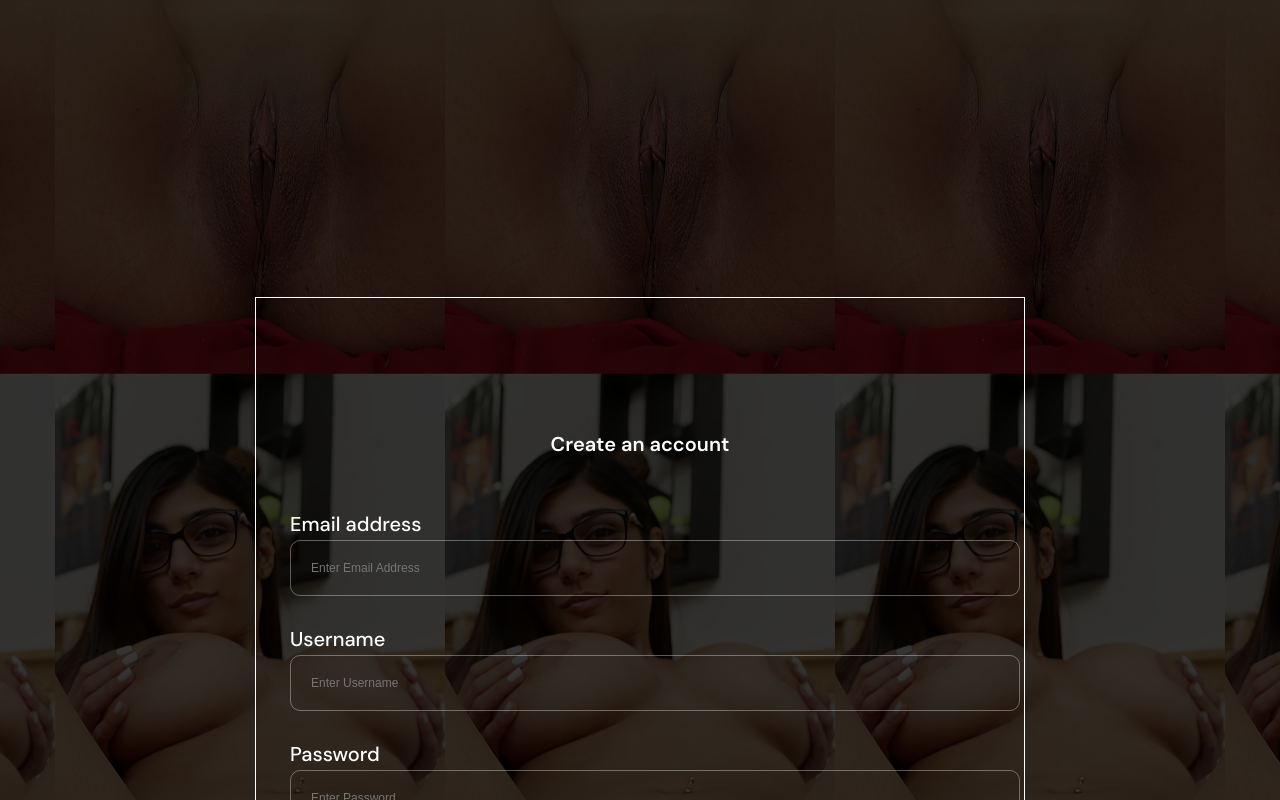
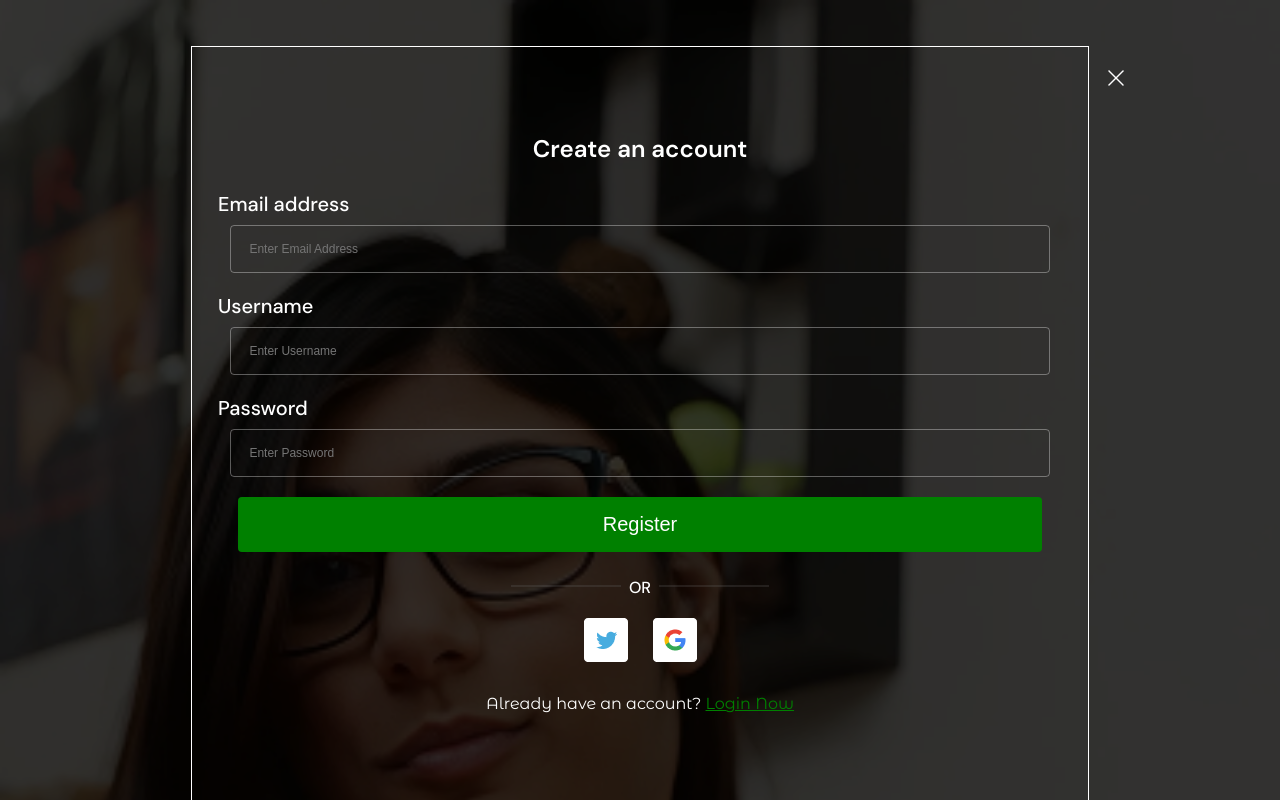
Before and after one commit to Tabstarlord/african-diaries, a React (Create React App) app: page /Register in a window 1280 px wide. Shown: the top 800 px of the page. Built offline with nearby package versions, Linux system fonts and the light colour scheme.

Commit message:
initial commit

```diff
--- a/src/Styles/Login.css
+++ b/src/Styles/Login.css
@@ -80,7 +80,6 @@ body {
   position: relative;
   bottom: 15px;
   padding-bottom: 50%;
-
 }
 .login-2 .btn-2 a{
   text-decoration: underline 1px #008000;
@@ -143,62 +142,82 @@ body {
     left: 100px;
     margin-top: 2px;
     color: #FEFEFE;
-
 }
 
 
-@media only screen and (min-width: 992px) {
-  .login {
-    background: url('../Assets/Frame16.png');
-    background-attachment: fixed;
-    height: 100vh;
-    background-repeat: no-repeat;
-    background-size: cover;
-    width: 100%;
-    margin: auto;
-    font-family: 'DM sans', sans-serif;
-    color: #FEFEFE;
-    overflow: hidden;
-  }
+@media only screen and (min-width: 768px) {
+
   .back-3 {
-    margin-top: -2%;
-    margin-right: -10%;
+    position: relative;
+    top: 50px;
+    right: 100px;
   }
   .login-3 {
-    padding-top: 20%;
-    padding-bottom: 30%;
+  margin-top: 5px;
   }
   .login-4 {
     margin-left: auto;
     margin-right: auto;
-    width: 60%;
+    width: 70%;
     border: 1px solid #fff;
+    margin-bottom: 100px;
   }
   .login-4 .log-1 {
-    padding: 15px;
     width: 90%;
-    margin-left: 35px;
-    position: relative;
-    bottom: 20px;
+  padding: 16px 18px 16px;
+  margin-bottom: 15px;
+  border: 1px solid #fefefe56;
+  border-radius: 4px;
+  background: none;
+  font-size: 12px;
   }
   .login-4 label {
-    margin-left: 30px;
-    position: relative;
-    bottom: 25px;
+    font-size: 20px;
+  display: block;
+  margin-top: 5px;
+  margin-bottom: 8px;
+  text-align: left;
+  font-weight: 500;
+  position: relative;
+  left: 12px;
   }
   .login-4 .btn-3 {
-    padding: 15px 15vw;
+    padding: 16px 44%;
+    border-radius: 4px;
+    background-color: #008000;
+    color: #FEFEFE;
+    border: none;
+    cursor: pointer;
+    font-size: 20px;
     position: relative;
-    top: 10px;
+    bottom: 10px;
   }
   .remfor {
-    gap: 23%;
-    margin-left: -13%;
+    font-size: 14px;
+    width: 100%;
   }
   .remember {
     position: relative;
-    left: 22%;
+    left: 3%;
+    top: 3px;
   }
+  .remember1 {
+    width: 30%;
+    position: relative;
+    bottom: 10px;
+    left: -3px;
+  }
+  .forget {
+    width: 100%;
+    position: relative;
+    left: 200px;
+    margin-top: 2px;
+    color: #FEFEFE;
+}
+.login-2 .btn-2 {
+  font-size: 16px;
+  margin-bottom: -270px;
+}
 }
 
 @media only screen and (min-width: 1200px) {
--- a/src/Styles/Register.css
+++ b/src/Styles/Register.css
@@ -2,6 +2,8 @@
 .register {
   background: url('../Assets/Frame16.png');
   background-attachment: fixed;
+  background-repeat: no-repeat;
+  background-size: cover;
   color: #fff;
   height: fit-content;
   width: 100vw;
@@ -10,9 +12,11 @@
   background-color: rgba(0, 0, 0, 0.788);
   background-attachment: fixed;
   height: fit-content;
+  width: 100vw;
 }
 .reg-1 {
-  margin-top: -75px;
+  margin-top: -95px;
+  align-items: center;
  overflow: hidden;
 }
 .reg .back-4 {
@@ -41,32 +45,27 @@
   text-align: left;
   font-weight: 500;
   position: relative;
-  left: 10px;
+  left: 15px;
 }
 
 .reg .put {
-  display: block;
-  color: #fff;
-  justify-content: center;
-  width: 93%;
-  margin-bottom: 10px;
-  padding: 16px 8px 16px 2px;
+  width: 80%;
+  padding: 16px 18px 16px;
+  margin-bottom: 15px;
+  border: 1px solid #fefefe56;
+  border-radius: 4px;
   background: none;
-  border-radius: 10px;
-  border: 0.5px solid #fefefe56;
   font-size: 12px;
-  position: relative;
-  left: 5px;
 }
 
 .reg .btn {
-  padding: 16px 40%;
+  padding: 16px 37%;
   border-radius: 4px;
   background-color: #008000;
   color: #FEFEFE;
   border: none;
   cursor: pointer;
-  font-size: 13px;
+  font-size: 16px;
   margin-top: 15px;
 }
 
@@ -115,122 +114,54 @@
 }
 
 
-@media only screen and (min-width: 992px) {
-.register {
-  overflow: hidden;
-}
-.reg {
-  overflow: hidden;
+@media only screen and (min-width: 768px) {
+  .back-4 {
+    position: relative;
+    top: 50px;
+    right: 100px;
   }
   .reg-1 {
-  padding-top: 15%;
-  padding-bottom: 30%;
+    margin-top: 5px;
   }
   .reg-2 {
     margin-left: auto;
     margin-right: auto;
-  width: 60%;
+    width: 70%;
     border: 1px solid #fff;
-  margin-bottom: -80px;
-}
-.back-4 {
-  position: relative;
-  left: 140px;
-  top: 5px;
-}
-.reg-2 h1 {
-  position: relative;
-  top: 50px;
-}
-.reg-2 label {
-  text-align: left;
-  padding-bottom: 20px;
-  position: relative;
-  top: 80px;
-  left: 20px;
+    margin-bottom: 100px;
   }
   .reg-2 .put {
-  position: relative;
-  top: 60px;
-  left: 20px;
-  padding-bottom: 20px;
-}
-.reg-2 .btn {
-  position: relative;
-  top: 80px;
-  padding: 15px 19vw;
-  right: 5px;
-}
-.or .regor {
-  position: relative;
-  top: 120px;
-}
-.register-social img {
-  position: relative;
-  top: 140px;
-  width: 30px;
-  height: 30px;
-  padding-left: 20px;
-  padding-right: 10px;
-}
-.btn-1 {
-  position: relative;
-  top: 150px;
-  margin-bottom: -130px;
-}
-
-}
-
-@media only screen and (min-width: 1200px) {
-.register {
-  background-position: center;
-}
-.reg-1 {
-  margin-top: 5%;
-  margin-bottom: 5%;
-}
-.reg-2 .back-4 {
-  width: 40px;
-  padding-top: 20px;
-  padding-left: 180px;
-
-}
-.reg-2 h1 {
-  font-size: 20px;
-}
-.reg-2 .put {
-  position: relative;
-  padding: 20px;
+    width: 90%;
+    padding: 16px 18px 16px;
+  margin-bottom: 15px;
+  border: 1px solid #fefefe56;
+  border-radius: 4px;
+  background: none;
+  font-size: 12px;
   }
   .reg-2 label {
     font-size: 20px;
-  padding-bottom: 15px;
+  display: block;
+  margin-top: 5px;
+  margin-bottom: 8px;
+  text-align: left;
+  font-weight: 500;
   position: relative;
-  left: 20px;
+  left: 12px;
   }
   .reg-2 .btn {
-  padding: 20px 22vw;
-  font-size: 20px;
-}
-.regor {
-  position: relative;
-}
-.regor img {
-  width: 35%;
-  position: relative;
-}
-.register-social img {
-  width: 60px;
-  height: 60px;
-  padding-left: 15px;
-  padding-right: 15px;
-  position: relative;
-  left: 20px;
-}
-.btn-1 {
+    padding: 16px 42%;
+    border-radius: 4px;
+    background-color: #008000;
+    color: #FEFEFE;
+    border: none;
+    cursor: pointer;
     font-size: 20px;
     position: relative;
-  top: 180px;
-  margin-bottom: -200px;
+    bottom: 10px;
+  }
+  .reg-2 .btn-1 {
+    font-size: 16px;
+    margin-bottom: -270px;
   }
 }
--- a/src/Styles/Search.css
+++ b/src/Styles/Search.css
@@ -8,7 +8,7 @@
   position: fixed;
   z-index: 100;
   width: 100%;
-  margin-top: 25px;
+  margin-top: 35px;
   left: 7px;
 
 }
@@ -18,17 +18,19 @@
   left: -10px;
 }
 .searchForm input {
-  padding: 11px 20px 11px 60px;
-  position: relative;
-  bottom: 1px;
-  border: 0.5px solid #0000008a;
+  width: 70%;
+  padding: 14px 2px 9px;
+  margin-bottom: 15px;
+  border: 1px solid #fefefe56;
+  border-radius: 4px;
+  font-size: 12px;
   border-radius: 8px 0px 0px 8px;
-  border-right: none;
+
 }
 .searchForm form button {
   background-color: #008000;
   border: #008000;
-  padding: 9px 18px 11px;
+  padding: 10px 15px 10px;
   border-radius: 0px 8px 8px 0px;
 }
 
--- a/src/Styles/Warning.css
+++ b/src/Styles/Warning.css
@@ -2,8 +2,8 @@
 .warn {
   background: url('../Assets/frame.png');
   background-attachment: fixed;
+  background-repeat: no-repeat;
   background-size: cover;
-  background-position-y: -40px;
   font-family: 'DM Sans', sans-serif;
   height: fit-content;
   width: 100vw;
@@ -11,17 +11,14 @@
 .warn1 {
   background-color: rgba(0, 0, 0, 0.815);
   background-attachment: fixed;
-  height: auto;
+  height: fit-content;
   background-repeat: no-repeat;
-  overflow: hidden;
+  width: 100vw;
 }
 .warn2 {
   margin-top: -20px;
   overflow: hidden;
 }
-
-
-
 .warn3 h1 {
 font-weight: 600;
 font-size: 20px;
@@ -103,46 +100,48 @@ color: #fff;
   border-radius: 4px;
 }
 
-@media only screen and (min-width: 1440px) {
-.warn2 {
-  margin-bottom: 20%;
-  overflow: hidden;
-}
+@media only screen and (min-width: 768px) {
 .warn-1 {
+  margin-top: 50px;
   margin-left: auto;
   margin-right: auto;
-  width: 50%;
-  overflow: hidden;
-  background-color: #0000009f;
-  margin-top: 9%;
+  width: 70%;
+  border: 1px solid #fff;
+  margin-bottom: 200px;
+}
+.warn3 .go {
+  font-size: 30px;
+}
+.warn3 .go2 {
+margin-top: -15px;
+}
+.warn4 {
+  width: 95%;
 }
 .warn4 .go3 {
-  margin-top: 50px;
-  position: relative;
-  left: 160px;
+  font-size: 18px;
 }
 .warn4 .go4 {
-  text-align: justify;
-  width: 50%;
-  position: relative;
-  left: 160px;
+  font-size: 16px;
 }
 .warn5 {
-  width: 50%;
+  width: 90%;
+  padding-top: 25px;
+}
+.warn5 form p {
+  font-size: 18px;
   position: relative;
-  left: 170px;
+  left: 10px;
+}
+.warn6 {
+  margin-bottom: -230px;
 }
 .warn6 .go5 {
-  padding: 15px 20px;
-  position: relative;
-  left: 110px;
+  padding: 20px 31%;
+  font-size: 16px;
 }
 .warn6 .go6 {
-  padding: 15px 20px;
-  position: relative;
-  right: 110px;
-  bottom: 65px;
-
+  padding: 20px 33%;
+  font-size: 16px;
 }
-
 }
```
Lines whose indentation alone changed are shown as unchanged.
